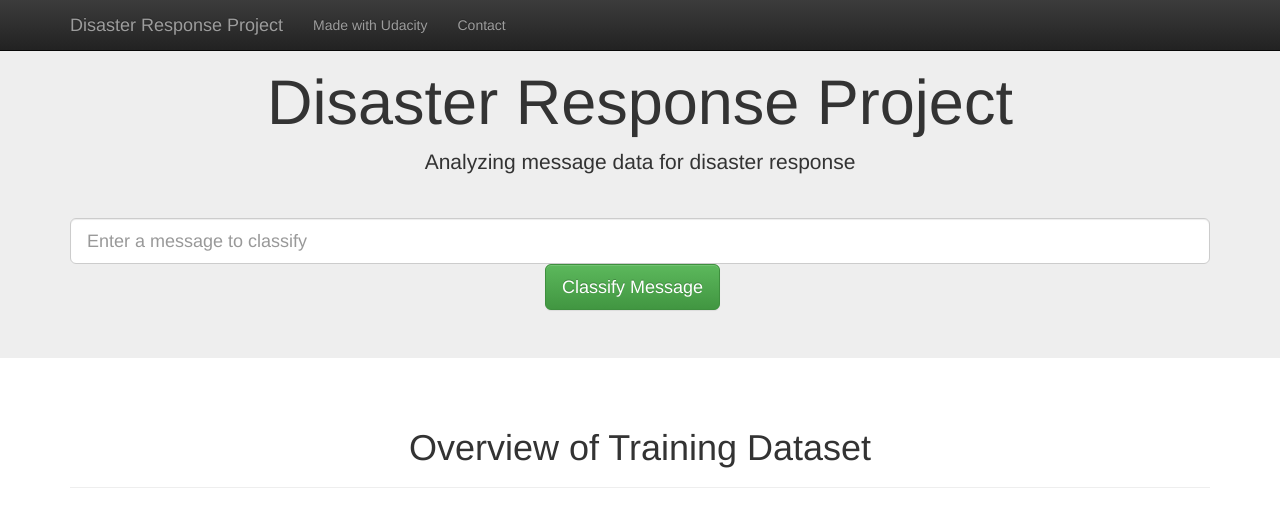
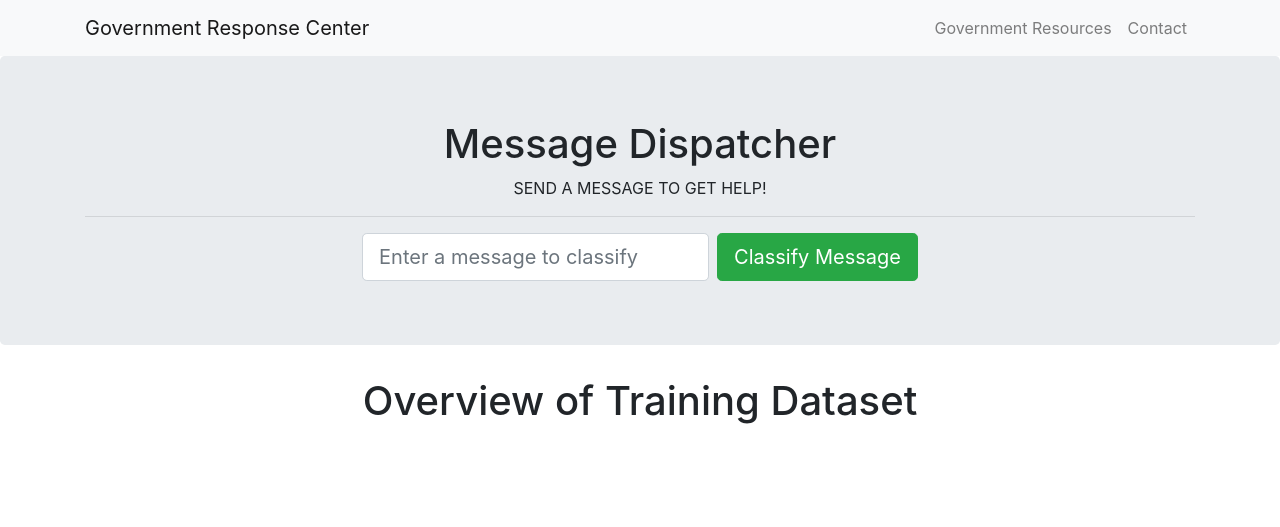
Before and after one commit to DanHerman212/nlp_project, a Flask app: template app/templates/master.html in a window 1280 px wide. Shown: the top 527 px of the page. Run offline with Flask 3, Linux system fonts and the light colour scheme; the template is opened without the code that fills it, so the values that code supplies are empty; parts of the project's set-up code (start-up, migrations or seed data) failed here and were passed over; some libraries are stand-ins or nearby versions.

Commit message:
updated files

```diff
--- a/app/templates/master.html
+++ b/app/templates/master.html
@@ -1,52 +1,37 @@
-<!doctype html>
+<!DOCTYPE html>
 <html lang="en">
 <head>
     <meta charset="utf-8">
-    <meta http-equiv="X-UA-Compatible" content="IE=edge">
-    <meta name="viewport" content="width=device-width, initial-scale=1">
+    <meta name="viewport" content="width=device-width, initial-scale=1, shrink-to-fit=no">
 
     <title>Disasters</title>
 
-    <link rel="stylesheet" href="https://maxcdn.bootstrapcdn.com/bootstrap/3.3.7/css/bootstrap.min.css" integrity="sha384-BVYiiSIFeK1dGmJRAkycuHAHRg32OmUcww7on3RYdg4Va+PmSTsz/K68vbdEjh4u" crossorigin="anonymous">
-    <link rel="stylesheet" href="https://maxcdn.bootstrapcdn.com/bootstrap/3.3.7/css/bootstrap-theme.min.css" integrity="sha384-rHyoN1iRsVXV4nD0JutlnGaslCJuC7uwjduW9SVrLvRYooPp2bWYgmgJQIXwl/Sp" crossorigin="anonymous">
+    <link rel="stylesheet" href="https://stackpath.bootstrapcdn.com/bootstrap/4.3.1/css/bootstrap.min.css">
     <script src="https://ajax.googleapis.com/ajax/libs/jquery/3.3.1/jquery.min.js"></script>
     <script src="https://cdn.plot.ly/plotly-latest.min.js"></script>
 </head>
-
 <body>
-
-<nav class="navbar navbar-inverse navbar-fixed-top">
+    <nav class="navbar navbar-expand-lg navbar-light bg-light">
         <div class="container">
-        <div class="navbar-header">
-            <a class="navbar-brand" href="/">Disaster Response Project</a>
-        </div>
-        <div id="navbar" class="collapse navbar-collapse">
-            <ul class="nav navbar-nav">
-                <li><a href="https://www.udacity.com/">Made with Udacity</a></li>
-                <li><a href="https://github.com/">Contact</a></li>
+            <a class="navbar-brand" href="/">Government Response Center</a>
+            <div class="collapse navbar-collapse">
+                <ul class="navbar-nav ml-auto">
+                    <li class="nav-item"><a class="nav-link" href="https://www.udacity.com/">Government Resources</a></li>
+                    <li class="nav-item"><a class="nav-link" href="https://github.com/">Contact</a></li>
                 </ul>
             </div>
         </div>
     </nav>
 
-
     <div class="jumbotron">
         <div class="container">
-        <h1 class="text-center">Disaster Response Project</h1>
-        <p class="text-center">Analyzing message data for disaster response</p>
+            <h1 class="text-center">Message Dispatcher</h1>
+            <p class="text-center">SEND A MESSAGE TO GET HELP!</p>
             <hr />
-
-        <div class="row">
-            <div class="col-lg-12 form-group-lg">
-                <form action="/go" method="get">
-                    <input type="text" class="form-control form-control-lg" name="query" placeholder="Enter a message to classify">
-                    <div class="col-lg-offset-5">
+            <form action="/go" method="get" class="form-inline justify-content-center">
+                <input type="text" class="form-control form-control-lg mr-2" name="query" placeholder="Enter a message to classify">
                 <button type="submit" class="btn btn-lg btn-success">Classify Message</button>
-                    </div>
             </form>
-            </div>
-        </div>
-
             {% block message %}
             {% endblock %}
         </div>
@@ -58,7 +43,6 @@
                 <h1 class="text-center">Overview of Training Dataset</h1>
             </div>
         {% endblock %}
-
         {% for id in ids %}
             <div id="{{id}}"></div>
         {% endfor %}
@@ -71,6 +55,5 @@
             Plotly.plot(ids[i], graphs[i].data, graphs[i].layout);
         }
     </script>
-
 </body>
 </html>
```
Also changed, not shown: app/templates/go.html (+14 -10 lines), README.md, images/message_response.png, images/response_dashboard.png (deleted), 1 other file. Lines whose indentation alone changed are shown as unchanged.
